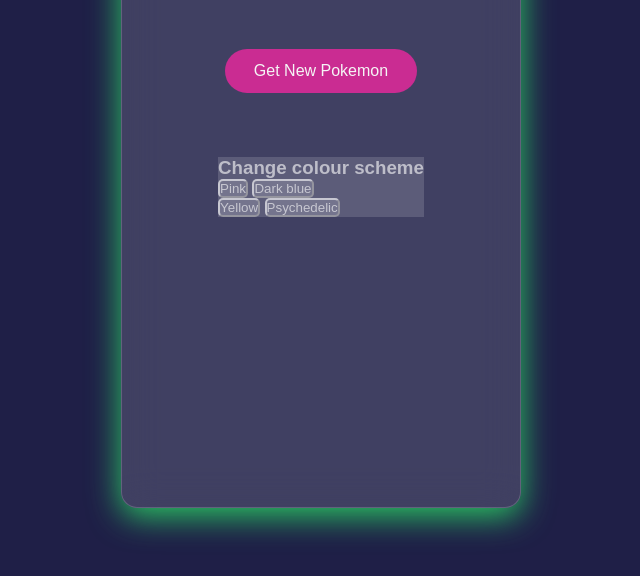
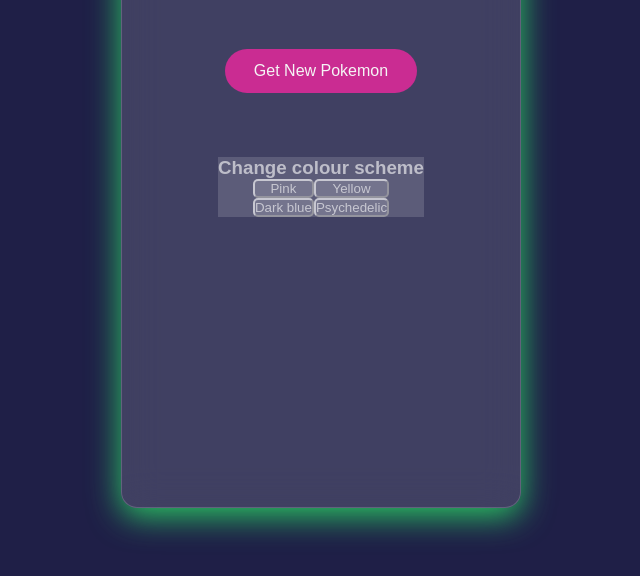
Before and after one commit to Babyoilrig/pokemon-api-call, a website: page index.html in a window 1280 px wide. Shown: the part 192-768 px from the top of the page, without its empty margins (319-959 px from the left). Drawn offline with Linux system fonts and the light colour scheme; no server answers.

Commit message:
Styling the colour scheme buttons

```diff
--- a/index.html
+++ b/index.html
@@ -28,8 +28,9 @@
                                 <br/>
                                 <button class="btn">Get New Pokemon</button>
                 </div>
-                <div class="colour-scheme">
+                <div class="colour-scheme-wrapper">
                     <h3 class="colour-scheme-text">Change colour scheme</h3>
+                    <div class="colour-scheme-button-container">
                         <div class="colour-scheme-left">
                             <button class="pink-button colour-scheme-button colour-scheme-text">Pink</button>
                             <button class="dark-blue colour-scheme-button colour-scheme-text">Dark blue</button>
@@ -37,6 +38,7 @@
                             <div class="colour-scheme-right">
                             <button class="yellow colour-scheme-button colour-scheme-text">Yellow</button>
                             <button class="psychedelic colour-scheme-button colour-scheme-text">Psychedelic</button>
+                            </div>
                     </div>
                     </div>
 
--- a/style.css
+++ b/style.css
@@ -93,7 +93,7 @@
   border-radius: 2rem;
   cursor: pointer;
 }
-.colour-scheme {
+.colour-scheme-wrapper {
   display: flex;
   flex-direction: column;
   align-content: flex-end;
@@ -105,11 +105,28 @@
   /* border-radius: 10px; */
 }
 
+.colour-scheme-button-container {
+  display: flex;
+  flex-direction: row;
+  justify-content: center;
+  align-items: center;
+}
+
 .colour-scheme-button {
   border-radius: 5px;
   background-color:rgba( 255, 255, 255, 0.15 );
   color: rgba(255,255,255, 0.6);
   border-color: rgba(255,255,255, 0.6);
+}
+
+.colour-scheme-left {
+  display: flex;
+  flex-direction: column;
+}
+
+.colour-scheme-right {
+  display: flex;
+  flex-direction: column;
 }
 
 .blob {
```
Lines whose indentation alone changed are shown as unchanged.
